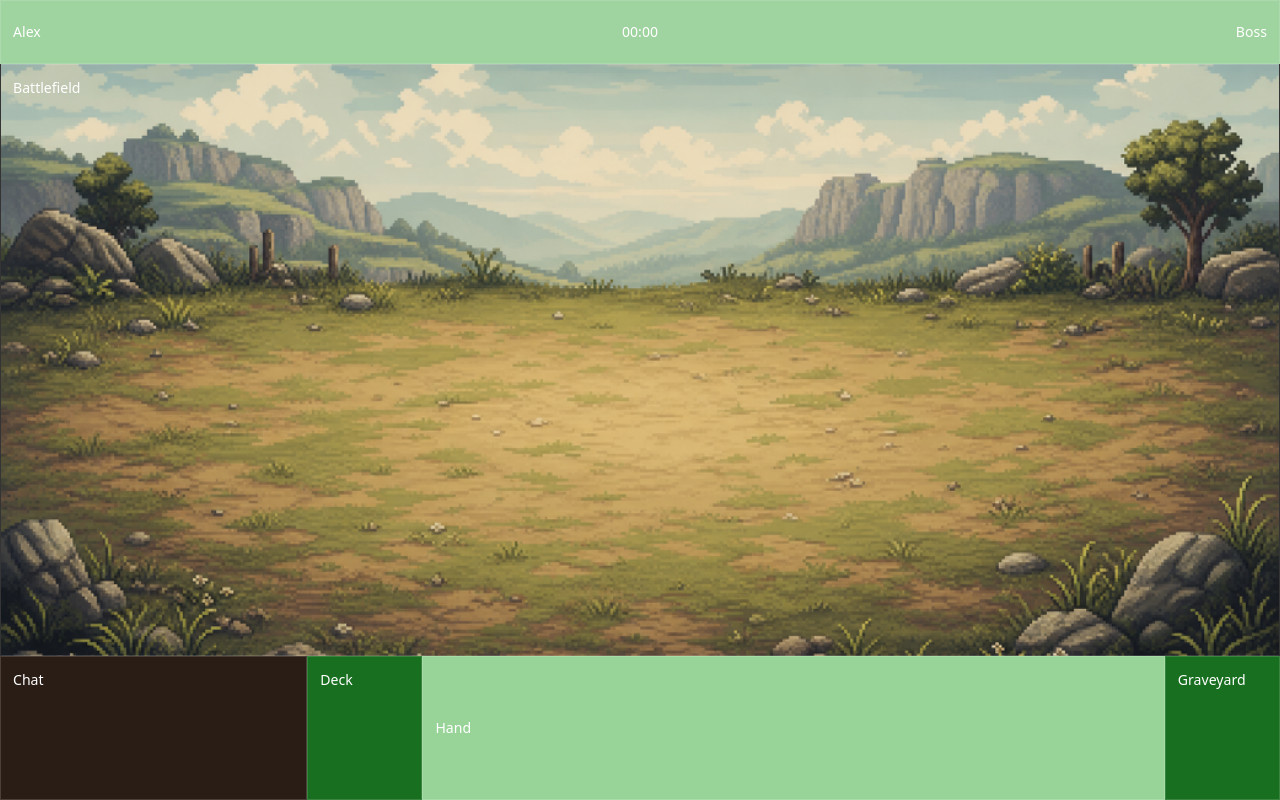
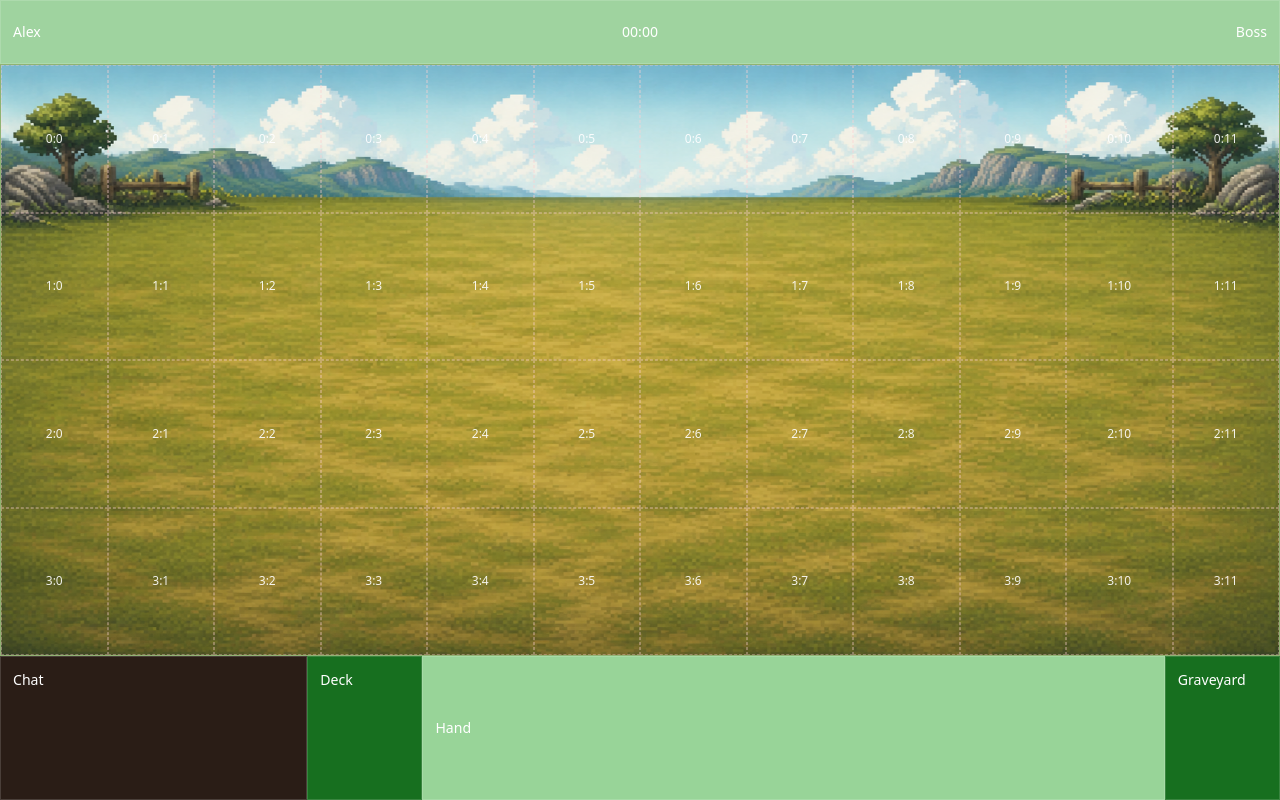
Before and after one commit to alexipt94/cardgame, a React (Vite) app in the folder client/: page / in a window 1280 px wide. Both pictures are taken after a click on the button "Battlefield". Built offline with nearby package versions, Linux system fonts and the light colour scheme.

Commit message:
feat: add battlefield grid and arena background

```diff
--- /dev/null
+++ b/client/src/pages/battlepage/BattleFieldGrid.tsx
@@ -0,0 +1,21 @@
+export type BattlefieldCell = {
+  id: string;
+  row: number;
+  col: number;
+};
+
+export function createBattlefieldCells(rows: number, cols = 12): BattlefieldCell[] {
+  const cells: BattlefieldCell[] = [];
+
+  for (let row = 0; row < rows; row++) {
+    for (let col = 0; col < cols; col++) {
+      cells.push({
+        id: `${row}-${col}`,
+        row,
+        col,
+      });
+    }
+  }
+
+  return cells;
+}
--- a/client/src/pages/battlepage/BattlePage.css
+++ b/client/src/pages/battlepage/BattlePage.css
@@ -55,10 +55,22 @@
 .battle-field {
   grid-area: field;
   position: relative;
-  background-image: url('/assets/background/grass_bf.png');
-  background-repeat: no-repeat;
-  background-position: center;
-  background-size: cover;
+  overflow: hidden;
+  aspect-ratio: 16 / 9;
+  width: 100%;
+  height: 100%;
+  min-height: 0;
+  background: #7ea55b;
+}
+.battlefield-bg {
+  position: absolute;
+  inset: 0;
+  width: 100%;
+  height: 100%;
+  object-fit: fill;
+  display: block;
+  pointer-events: none;
+  user-select: none;
 }
 
 .battle-chat {
@@ -84,3 +96,26 @@
   grid-area: graveyard;
   background-color: #176f1f;
 }
+
+.battlefield-grid {
+  position: absolute;
+  inset: 0;
+  display: grid;
+  grid-template-columns: repeat(12, 1fr);
+  z-index: 1;
+}
+
+.battlefield-play-area {
+  position: absolute;
+  inset: 0;
+}
+
+
+.battlefield-cell {
+  border: 1px dashed rgba(255, 210, 210, 0.35);
+  display: flex;
+  align-items: center;
+  justify-content: center;
+  color: rgba(255, 255, 255, 0.9);
+  font-size: 12px;
+}
--- a/client/src/pages/battlepage/BattlePage.tsx
+++ b/client/src/pages/battlepage/BattlePage.tsx
@@ -1,6 +1,10 @@
+//import { useState } from 'react';
+import { createBattlefieldCells } from './BattleFieldGrid';
 import './BattlePage.css';
-
 export function BattlePage() {
+  // const [isDraggingCard, setIsDraggingCard] = useState(false);
+  const rows = 4;
+  const cells = createBattlefieldCells(rows);
   return (
     <div className="battle-page">
       <header className="battle-header battle-section">
@@ -9,7 +13,17 @@ export function BattlePage() {
         <div className="battle-header-enemy">Boss</div>
       </header>
 
-      <main className="battle-field battle-section">Battlefield</main>
+      <main className="battle-field battle-section">
+        <img className="battlefield-bg" src="/assets/background/grass_bf.png" alt="" />
+
+        <div className={`battlefield-grid `} style={{ gridTemplateRows: `repeat(${rows}, 1fr)` }}>
+          {cells.map((cell) => (
+            <div key={cell.id} className="battlefield-cell">
+              {cell.row}:{cell.col}
+            </div>
+          ))}
+        </div>
+      </main>
 
       <section className="battle-chat battle-section">Chat</section>
       <section className="battle-deck battle-section">Deck</section>
```
Also changed, not shown: client/public/assets/background/grass.png (deleted), client/public/assets/background/grass_bf.png.
